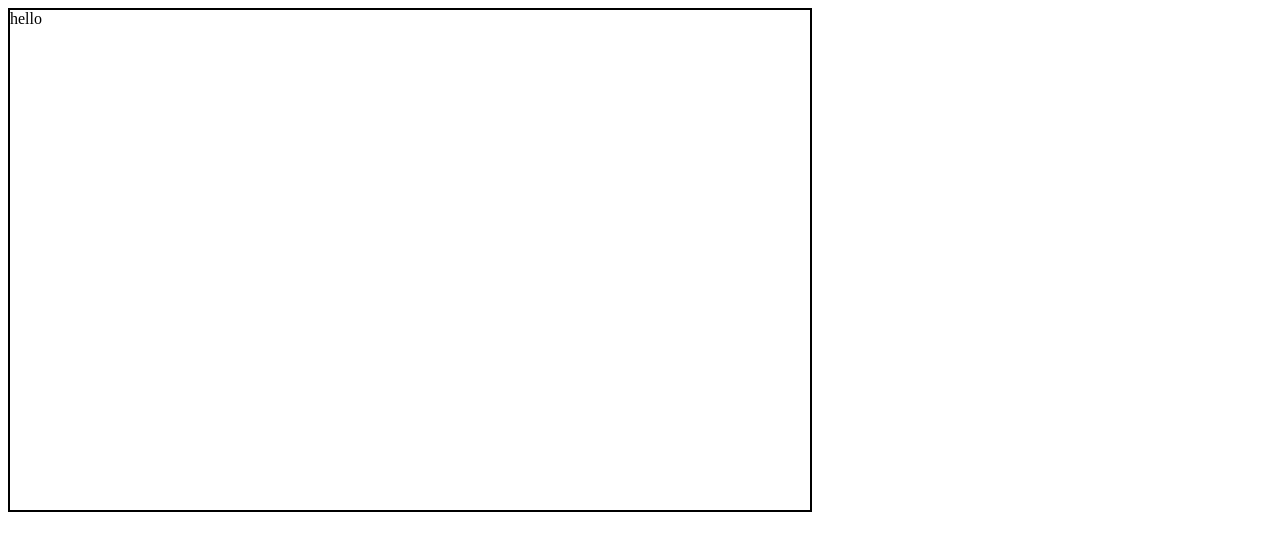
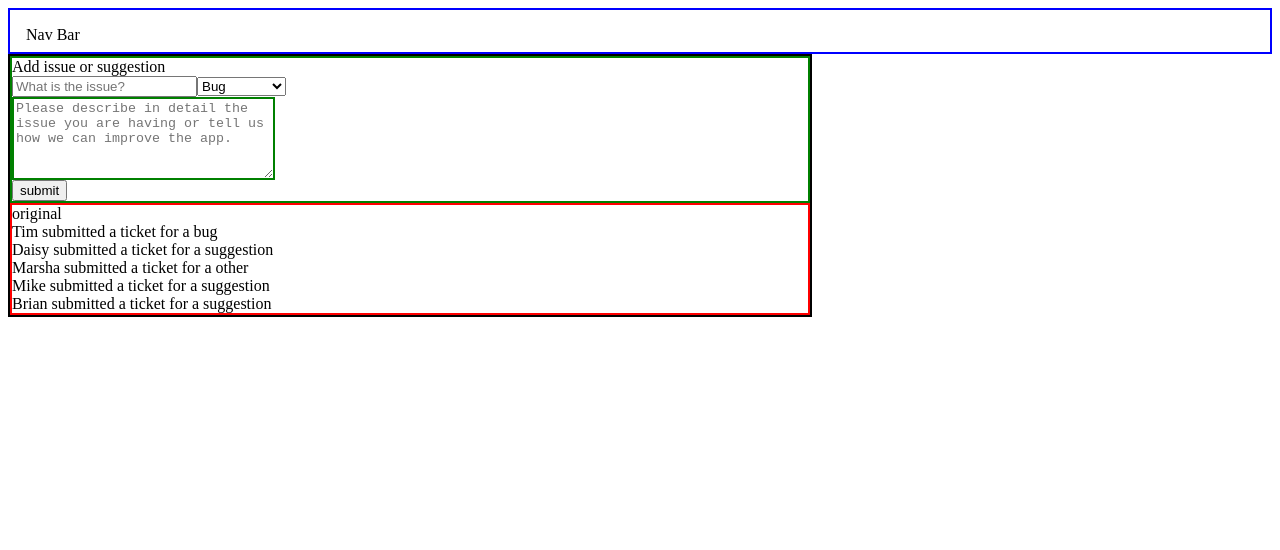
Before and after one commit to flyingwolf1701/vanillaDOM, a website: page client/index.html in a window 1280 px wide. Drawn offline with Linux system fonts and the light colour scheme.

Commit message:
cleaning up adding elements functions

```diff
--- /dev/null
+++ b/client/app.js
@@ -0,0 +1,224 @@
+//
+const issuesDB = [
+  {
+    id: 1,
+    issue: 'Submit button not working',
+    type: 'bug', // bug, suggestion, other
+    details: 'When I try and create a new context the button does not seem to click. and nothing happens.',
+    status: 'pending review', // pending review, In Progress, Resolved, Goals
+    priority: 'high', // low, med, high
+    assigned_to: 'Patrick',
+    created_at: '4-26-2022',
+    created_by: 'Tim',
+  },
+  {
+    id: 2,
+    issue: 'I want fireworks when I complete all my tasks',
+    type: 'suggestion', // bug, suggestion, other
+    details: 'I think that would be super motivating.',
+    status: 'Goals', //pending review, In Progress, Resolved, Goals
+    priority: 'Low', // low, med, high
+    assigned_to: 'Patrick',
+    created_at: '4-26-2022',
+    created_by: 'Daisy',
+  },
+  {
+    id: 3,
+    issue: 'Why does it tell me I drink too much?',
+    type: 'other', // bug, suggestion, other
+    details: 'It just keeps telling me I\'m and alcoholic!',
+    status: 'in progress', //pending review, In Progress, Resolved, Goals
+    priority: 'med', // low, med, high
+    assigned_to: 'Patrick',
+    created_at: '4-26-2022',
+    created_by: 'Marsha',
+  },
+  {
+    id: 4,
+    issue: 'guns',
+    type: 'suggestion', // bug, suggestion, other
+    details: 'needs more guns',
+    status: 'pending review', //pending review, In Progress, Resolved, Goals
+    priority: 'med', // low, med, high
+    assigned_to: 'Patrick',
+    created_at: '4-26-2022',
+    created_by: 'Mike',
+  },
+  {
+    id: 5,
+    issue: 'art',
+    type: 'suggestion', // bug, suggestion, other
+    details: 'can it look nicer?',
+    status: 'resolved', //pending review, In Progress, Resolved, Goals
+    priority: 'high', // low, med, high
+    assigned_to: 'Patrick',
+    created_at: '4-26-2022',
+    created_by: 'Brian',
+  },
+]
+
+const body = document.body;
+
+//nav bar
+
+const navBar = document.createElement('header')
+navBar.setAttribute('class', 'nav-bar')
+navBar.innerText ='Nav Bar'
+body.append(navBar)
+
+//main container
+
+const main = document.createElement('main')
+const mainAttr = {
+  class: 'main-container',
+
+}
+setAttributes(main, mainAttr)
+body.append(main)
+
+function setAttributes(element, attributes){
+  Object.keys(attributes).forEach(attr => {
+    element.setAttribute(attr, attributes[attr])
+  });
+}
+
+// Form container
+const formContainer = document.createElement('div');
+const formContainerAttr = {
+  class: 'form-container',
+}
+setAttributes(formContainer, formContainerAttr)
+formContainer.innerText = 'Add issue or suggestion'
+main.append(formContainer)
+
+const form = document.createElement('form')
+// form.setAttributes
+formContainer.append(form)
+
+const title = document.createElement('input');
+const titleAttr = {
+  placeholder: 'What is the issue?',
+  type: 'text',
+  class: 'form'
+}
+setAttributes(title, titleAttr)
+form.append(title)
+
+//select
+const select = document.createElement('select');
+const selectAttr = {
+  name: 'issue'
+}
+setAttributes(select, selectAttr)
+form.append(select)
+
+const options = (issue) => {
+  const option = document.createElement('option');
+  option.innerText = issue;
+  const optionAttr = {
+    value: `${issue} test`,
+
+  }
+  setAttributes(option, optionAttr)
+  select.append(option)
+}
+
+const optionsArray = ['Bug', 'Suggestion', 'Other'];
+
+optionsArray.forEach(el => {
+  options(el);
+});
+
+// textfield to describe the issue
+
+const textField = document.createElement('textarea');
+const textFieldAttr = {
+  cols: 30,
+  rows: 5,
+  name: 'comments',
+  class: 'form-container',
+  placeholder: 'Please describe in detail the issue you are having or tell us how we can improve the app.'
+}
+setAttributes(textField, textFieldAttr);
+form.append(textField);
+
+const button = document.createElement('button');
+button.innerText = 'submit'
+form.append(button);
+
+//
+
+// Going to use a function that generates everything I need...
+
+const createElement = (initObj) => {
+  const element = document.createElement(initObj.Tag);
+  for (let prop in initObj){
+    if (prop === 'childNodes'){
+      initObj.childNodes.forEach((node) => {
+        element.appendChild(node)
+      });
+    } else if (prop === 'attributes'){
+      initObj.attributes.forEach((attr) => {
+        element.setAttribute(attr.key, attr.value)
+      });
+    } else {
+      element[prop] = initObj[prop];
+    }
+  }
+  return element;
+}
+
+const resultsContainer = createElement({
+  Tag: 'div',
+  innerText: 'original',
+  attributes:
+    [
+      {key: 'class', value: 'results-container'},
+    ]
+});
+main.append(resultsContainer)
+
+// display issues
+
+//All
+issuesDB.map(item => {
+  let element = item;
+  console.log(element)
+//Header
+  const header = createElement({
+    Tag: 'div',
+    innerText: `${element.created_by} submitted a ticket for a ${item.type}`,
+    // const titleAttr = {
+    //   placeholder: 'What is the issue?',
+    //   type: 'text',
+    //   class: 'form'
+    // }
+    // setAttributes(title, titleAttr)
+    // attributes:[
+    //   {key: 'class', value: `results`},
+    //   // {id: 'class', value: item.type}
+    // ],
+
+  })
+//Subject line
+const subjectLine = createElement({
+  Tag: 'div',
+  innerText: `${item.created_by} submitted a ticket for a ${item.type}`,
+  attributes:[
+    {key: 'class', value: 'results'}
+  ],
+})
+
+  resultsContainer.append(header)
+})
+
+
+//     id: 1,
+//     issue: 'Submit button not working',
+//     type: 'bug', // bug, suggestion, other
+//     details: 'When I try and create a new context the button does not seem to click. and nothing happens.',
+//     status: 'pending review', // pending review, In Progress, Resolved, Goals
+//     priority: 'high', // low, med, high
+//     assigned_to: 'Patrick',
+//     created_at: '4-26-2022',
+//     created_by: 'Tim',
--- a/client/index.html
+++ b/client/index.html
@@ -9,6 +9,6 @@
 </head>
 <body>
 
-  <script src="index.js"></script>
+  <script src="app.js"></script>
 </body>
 </html>
--- a/client/index.js
+++ /dev/null
@@ -1,6 +0,0 @@
-const body = document.body;
-
-const main = document.createElement('main')
-main.setAttribute('class', 'main-container')
-main.innerText = 'hello'
-body.append(main)
--- a/client/style.css
+++ b/client/style.css
@@ -5,8 +5,41 @@
 
 .main-container{
   display: flex;
+  flex-direction: column;
   border: 2px solid black;
   max-width: 800px;
-  min-height: 500px
+  max-height: 500px
 
 }
+
+.nav-bar {
+  display: flex;
+  padding: 1rem;
+  border: 2px solid blue;
+  max-width: 700;
+  max-height: 10px;
+}
+
+.form-container {
+  display: flex;
+  flex-direction: column;
+  /* justify-content: flex-start;
+  align-items: flex-start; */
+  border: 2px solid green;
+}
+
+.results-container {
+  display: flex;
+  flex-direction: column;
+  border: 2px solid red;
+}
+
+.results{
+  /* display: flex; */
+
+  border: 2px solid purple;
+}
+
+.test {
+  background-color: red;
+}
--- a/package.json
+++ b/package.json
@@ -2,7 +2,7 @@
   "name": "practicedom",
   "version": "1.0.0",
   "description": "",
-  "main": "index.js",
+  "main": "app.js",
   "scripts": {
     "test": "echo \"Error: no test specified\" && exit 1"
   },
```
Also changed, not shown: README.md.
